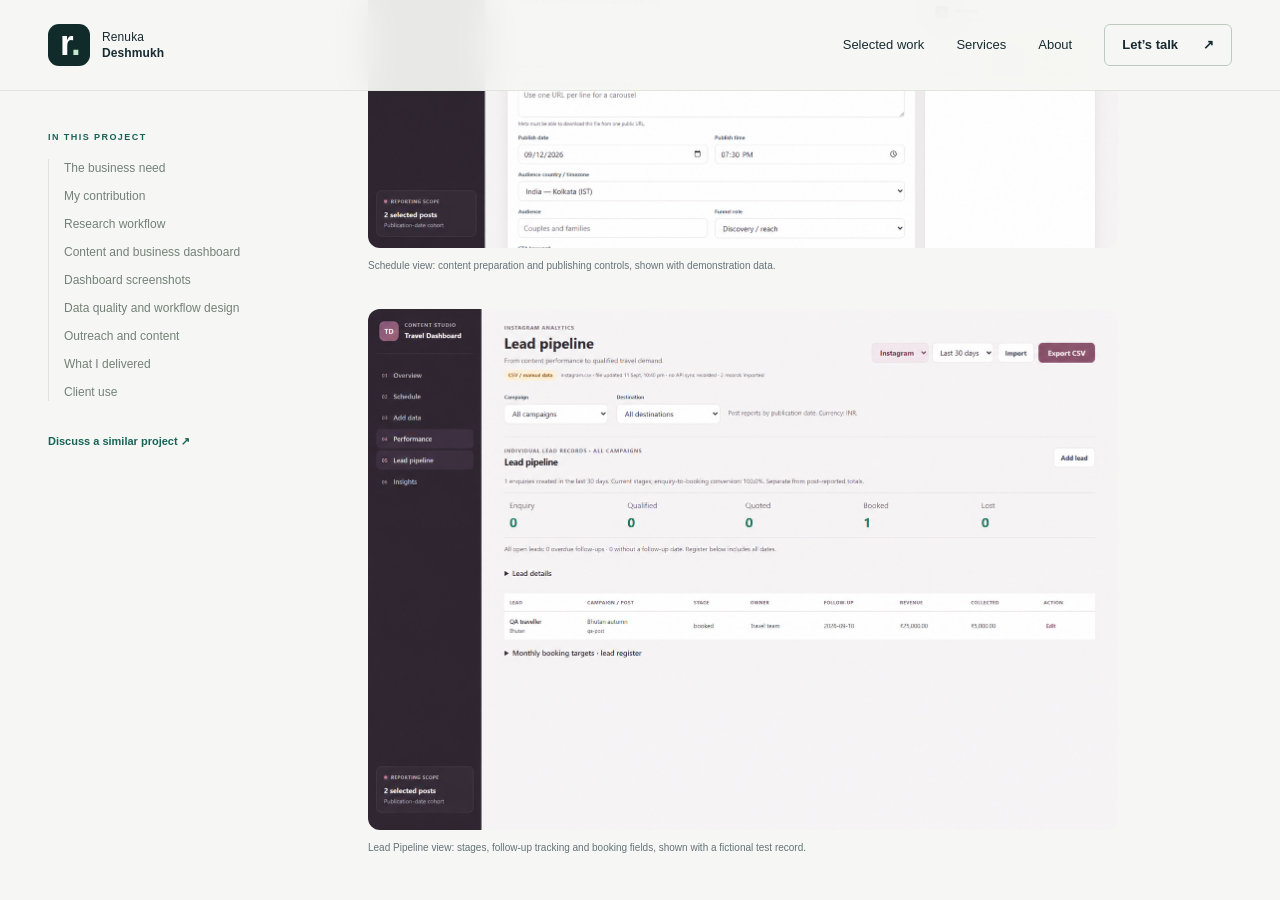
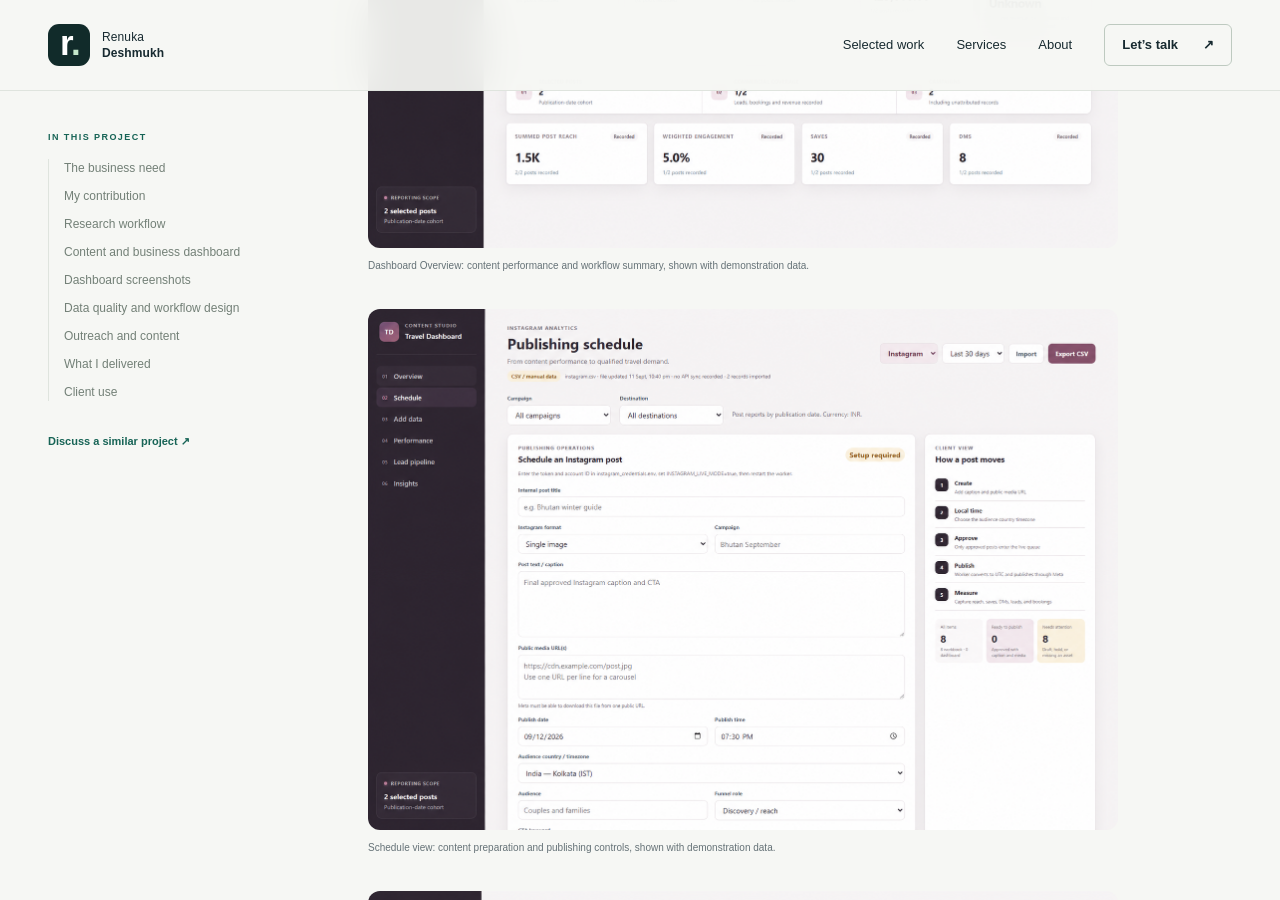
Before and after one commit to RenukaDeshmukh23/renukadeshmukh23.github.io, a Jekyll site: the page built from _projects/travel-b2b-workflows.md, in a window 1280 px wide and 900 px high, scrolled down 2928 px. Built offline with Jekyll 4.4.1, drawn with Linux system fonts in a browser that asks for light colours.

Commit message:
Add dashboard overview image and caption
Added a new dashboard overview image with a caption for demonstration purposes.

```diff
--- a/_projects/travel-b2b-workflows.md
+++ b/_projects/travel-b2b-workflows.md
@@ -45,6 +45,13 @@ Instagram reporting uses CSV or manually entered metrics. The code also includes
 The dashboard images are digitally anonymised for confidentiality and use demonstration data from the supplied verification files. The displayed brand is a neutral portfolio label. Lead counts, bookings, revenue and other figures illustrate the interface; they are not client performance results.
 
 <figure class="case-visual">
+  <img src="/assets/travel-dashboard/overview.png"
+       alt="Dashboard overview showing content performance and workflow summary"
+       loading="lazy">
+  <figcaption>Dashboard Overview: content performance and workflow summary, shown with demonstration data.</figcaption>
+</figure>
+
+<figure class="case-visual">
   <img src="/assets/travel-dashboard/schedule.png" alt="Content scheduling interface with caption, media, date and timezone fields, shown with demonstration data." loading="lazy">
   <figcaption>Schedule view: content preparation and publishing controls, shown with demonstration data.</figcaption>
 </figure>
```
